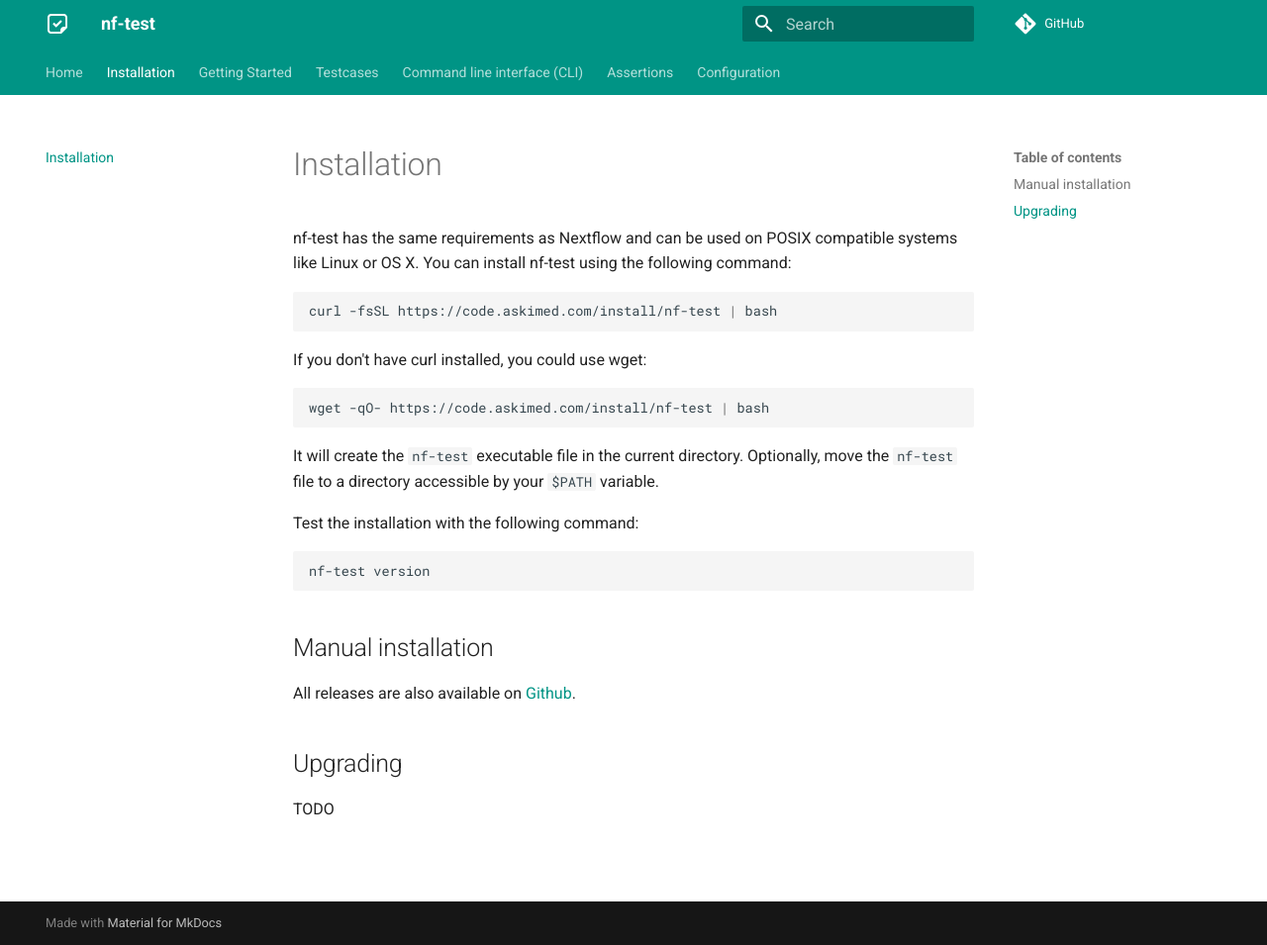
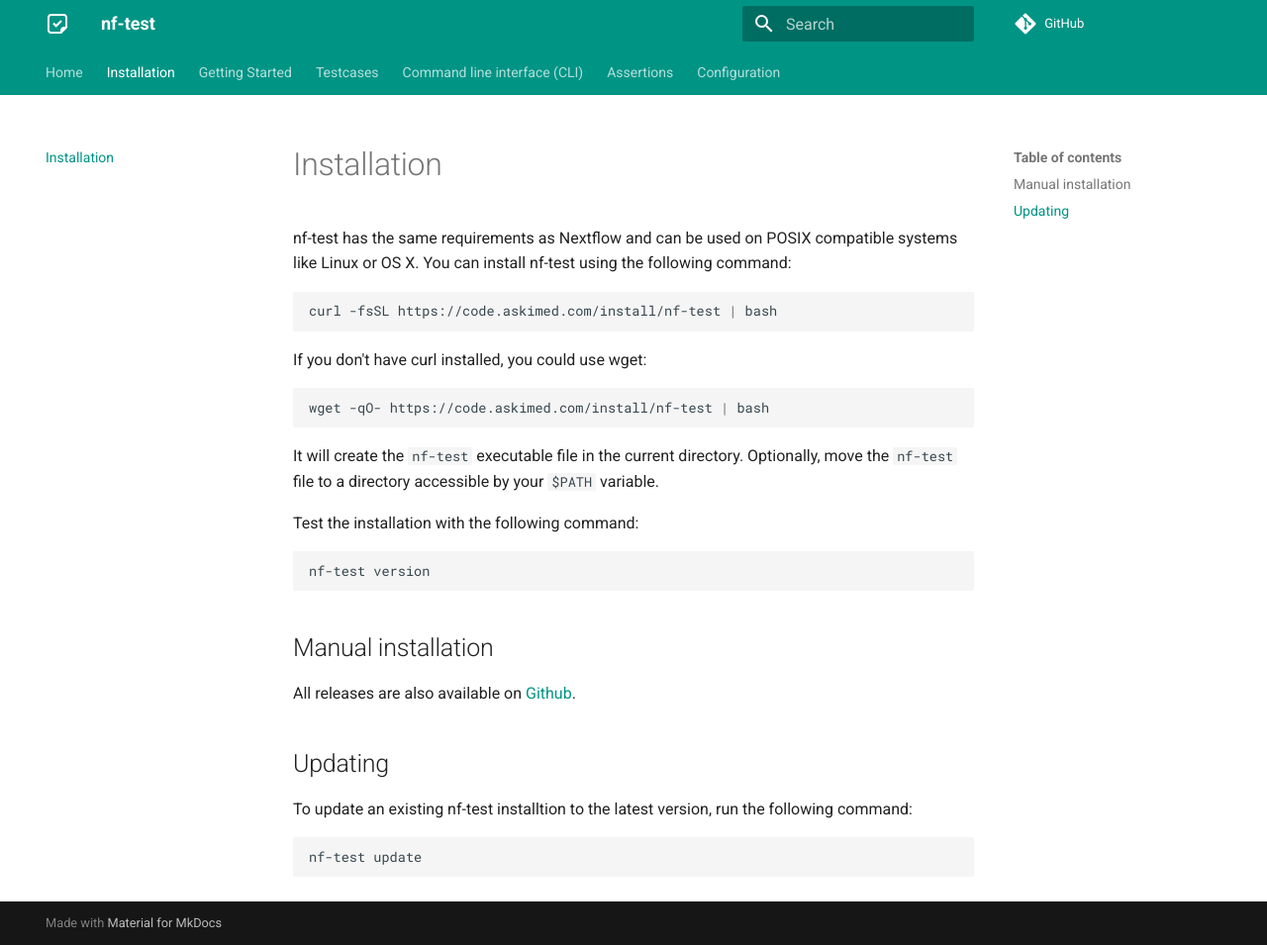
Before and after one commit to askimed/nf-test, an MkDocs documentation site: the page built from docs/installation.md, in a window 1280 px wide and 955 px high. Shown: the whole window at 99% size. Built offline with MkDocs 1.6.1 and Material for MkDocs 9.7.7, drawn with Linux system fonts in a browser that asks for light colours; comment, search, counter and statistics services are not loaded.

Commit message:
Add update command to bash wrapper

````diff
--- a/docs/installation.md
+++ b/docs/installation.md
@@ -24,6 +24,10 @@
 
 All releases are also available on [Github](https://github.com/askimed/nf-test/releases).
 
-## Upgrading
+## Updating
 
-TODO
+To update an existing nf-test installtion to the latest version, run the following command:
+
+```sh
+nf-test update
+```
````
Also changed, not shown: 1 other file.
